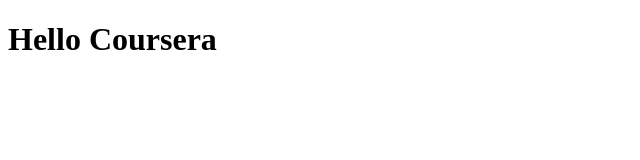
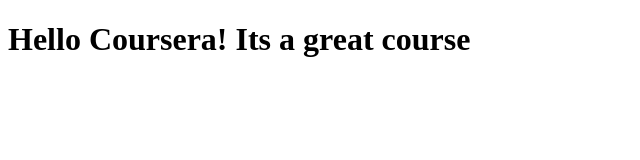
Before and after one commit to raamalakhmis/coursera-test, a plain HTML site: page site/index.html in a window 1280 px wide. Shown: the whole page, without its empty margins (0-640 px from the left). Drawn offline with Linux system fonts and the light colour scheme.

Commit message:
Small addition

```diff
--- a/site/index.html
+++ b/site/index.html
@@ -4,6 +4,6 @@
 	<title>Hello Coursera</title>
 </head>
 <body>
-<h1> Hello Coursera</h1>
+<h1> Hello Coursera! Its a great course</h1>
 </body>
 </html>
```
